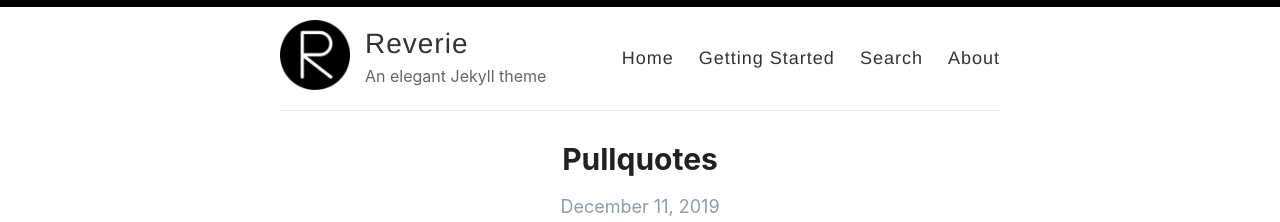
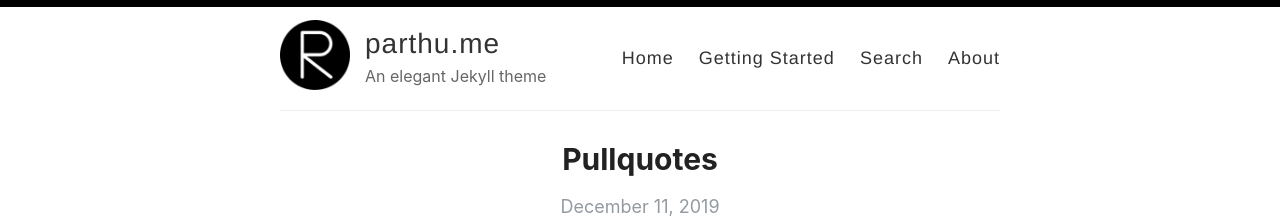
Before and after one commit to bparthu/bparthu.github.io, a Jekyll site: the page built from index.html, in a window 1280 px wide and 900 px high. Shown: the top 222 px of the window. Built offline with Jekyll 4.4.1, drawn with Linux system fonts in a browser that asks for light colours; the list of posts is cut into pages by our own code.

Commit message:
Update _config.yml

```diff
--- a/_config.yml
+++ b/_config.yml
@@ -3,10 +3,10 @@
 #
 
 # Name of your site (displayed in the header)
-name: Reverie
+name: parthu.me
 
 # Name of the author
-author: Amit Merchant
+author: Parthasarathy Bakthavatsalam
 
 # Short bio or description (displayed in the header)
 description: An elegant Jekyll theme
@@ -21,15 +21,15 @@
 # Includes an icon in the footer for each username you enter
 footer-links:
   dribbble:
-  email: amit.d.merchant@gmail.com
+  email: parthu.me@outlook.com
   facebook:
   flickr:
-  github: amitmerchant1990/reverie
+  github:
   instagram:
   linkedin:
   pinterest:
   rss: rss
-  twitter: amit_merchant
+  twitter:
   stackoverflow:
   youtube: # channel/<your_long_string> or user/<user-name>
   googleplus: # anything in your profile username that comes after plus.google.com/
@@ -41,18 +41,18 @@
 disqus:
 
 # Enter your Google Analytics web tracking code (e.g. UA-2110908-2) to activate tracking
-google_analytics: UA-43339302-11
+google_analytics:
 
 # Your website URL (e.g. http://amitmerchant1990.github.io or http://www.amitmerchant.com)
 # Used for Sitemap.xml and your RSS feed
-url: http://www.amitmerchant.com/reverie
-enforce_ssl: https://www.amitmerchant.com/reverie
+url: http://bparthu.github.io
+enforce_ssl: https://bparthu.github.io
 
 # If you're hosting your site at a Project repository on GitHub pages
 # (http://yourusername.github.io/repository-name)
 # and NOT your User repository (http://yourusername.github.io)
 # then add in the baseurl here, like this: "/repository-name"
-baseurl: "/reverie"
+baseurl: "/"
 
 #
 # !! You don't need to change any of the configuration flags below !!
```
